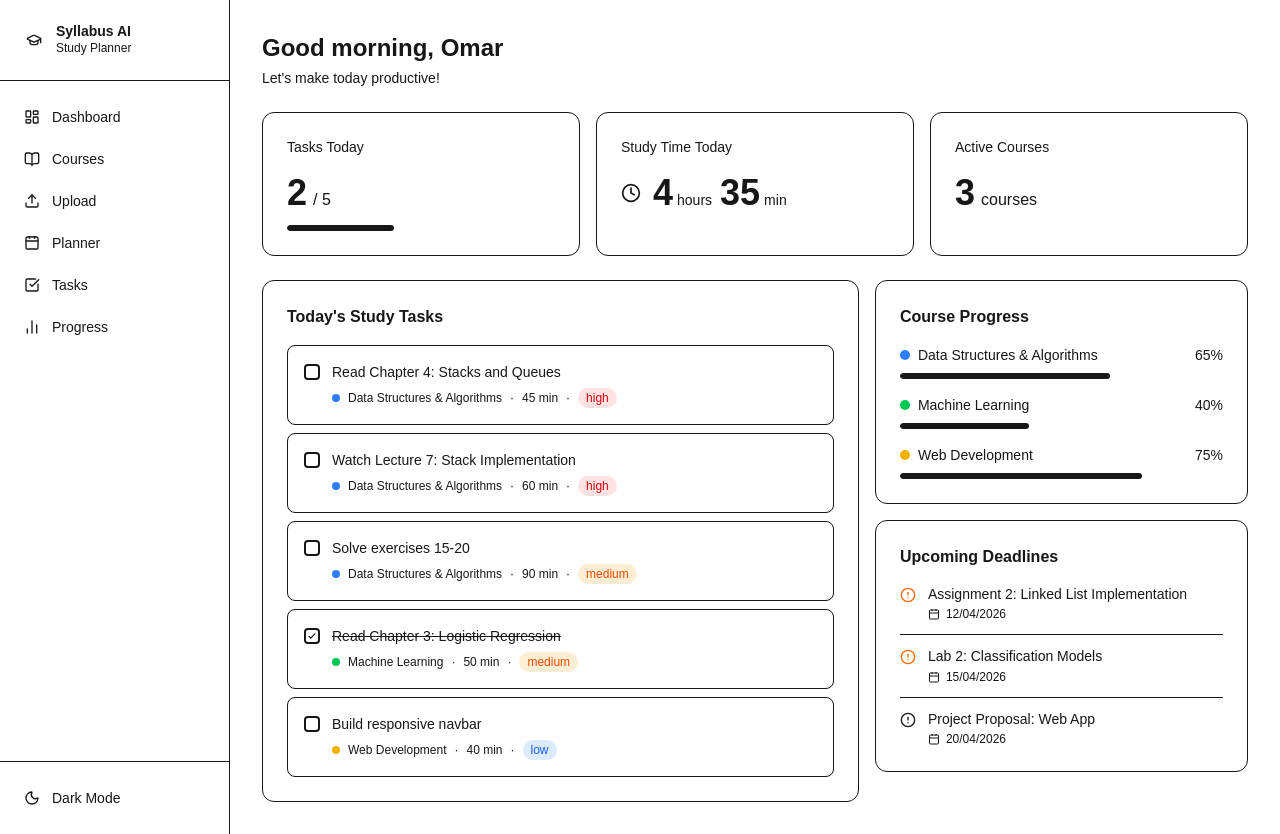
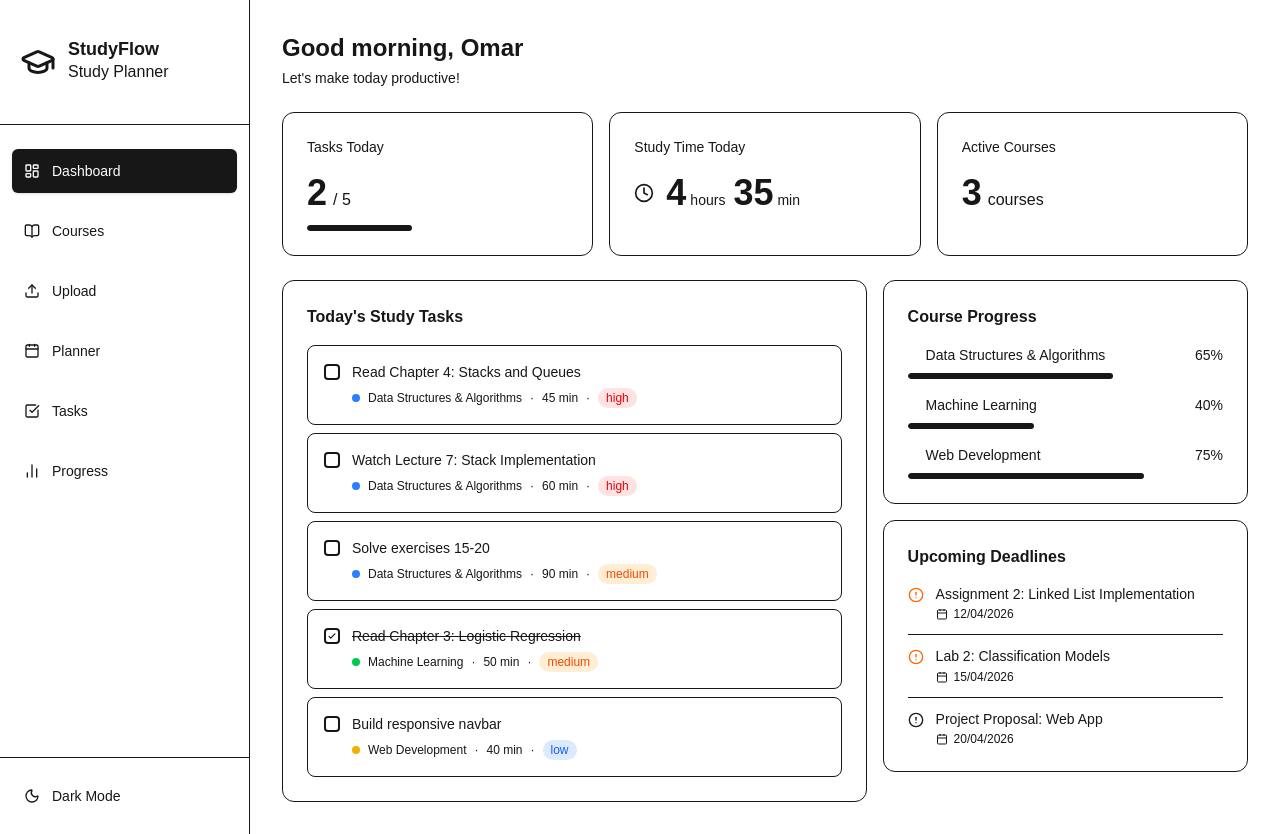
Before and after one commit to omar-z-z/StudyFlow, a Next.js app in the folder frontend/: page / in a window 1280 px wide. Built offline with nearby package versions, Linux system fonts and the light colour scheme.

Commit message:
Refactor dashboard layout and sidebar components; integrate navigation items and improve button styles

```diff
--- a/frontend/app/(root)/layout.tsx
+++ b/frontend/app/(root)/layout.tsx
@@ -1,12 +1,12 @@
-// import Sidebar from "@/components/Sidebar";
+import Sidebar from "@/components/Sidebar";
 import React from "react";
 
 const MainLayout = ({ children }: { children: React.ReactNode }) => {
   return (
-    <>
-      {/* <Sidebar /> */}
+    <div className="flex min-h-screen bg-background">
+      <Sidebar />
       {children}
-    </>
+    </div>
   );
 };
 
--- a/frontend/app/(root)/page.tsx
+++ b/frontend/app/(root)/page.tsx
@@ -3,15 +3,9 @@ import DashboardHeader from "@/components/Dashboard/DashboardHeader";
 import StatsCard from "@/components/Dashboard/StatsCard";
 import TasksList from "@/components/Dashboard/TasksList";
 import UpcomingDeadlines from "@/components/Dashboard/UpcomingDeadlines";
-import Sidebar from "@/components/Sidebar";
 
 export default function DashboardPage() {
   return (
-    <div className="flex min-h-screen bg-background">
-      {/* Sidebar */}
-      <Sidebar />
-
-      {/* Main Content */}
     <main className="flex-1 overflow-auto px-8 py-8">
       {/* Header */}
       <DashboardHeader name="Omar" />
@@ -30,11 +24,7 @@ export default function DashboardPage() {
           hours={4}
           minutes={35}
         />
-          <StatsCard
-            title="Active Courses"
-            type="courses"
-            coursesCount={3}
-          />
+        <StatsCard title="Active Courses" type="courses" coursesCount={3} />
       </div>
 
       {/* Bottom Two-Column Layout */}
@@ -51,6 +41,5 @@ export default function DashboardPage() {
         </div>
       </div>
     </main>
-    </div>
   );
 }
--- a/frontend/components/Dashboard/CourseProgress.tsx
+++ b/frontend/components/Dashboard/CourseProgress.tsx
@@ -1,26 +1,4 @@
-interface Course {
-  name: string;
-  color: string;
-  progress: number;
-}
-
-const courses: Course[] = [
-  {
-    name: "Data Structures & Algorithms",
-    color: "bg-blue-500",
-    progress: 65,
-  },
-  {
-    name: "Machine Learning",
-    color: "bg-green-500",
-    progress: 40,
-  },
-  {
-    name: "Web Development",
-    color: "bg-yellow-500",
-    progress: 75,
-  },
-];
+import { courses } from "@/lib/dummy-data";
 
 export default function CourseProgress() {
   return (
--- a/frontend/components/Sidebar.tsx
+++ b/frontend/components/Sidebar.tsx
@@ -1,49 +1,53 @@
 "use client";
 
-import { useState } from "react";
+import { useEffect, useState } from "react";
 import {
-  LayoutDashboard,
-  BookOpen,
-  Upload,
-  Calendar,
-  CheckSquare,
-  BarChart2,
   Moon,
   Sun,
   GraduationCap,
 } from "lucide-react";
-
-const navItems = [
-  { label: "Dashboard", icon: LayoutDashboard, href: "#" },
-  { label: "Courses", icon: BookOpen, href: "#" },
-  { label: "Upload", icon: Upload, href: "#" },
-  { label: "Planner", icon: Calendar, href: "#" },
-  { label: "Tasks", icon: CheckSquare, href: "#" },
-  { label: "Progress", icon: BarChart2, href: "#" },
-];
+import Link from "next/link";
+import { usePathname } from "next/navigation";
+import { Button } from "./basicComponents/button";
+import navItems from "@/lib/sidebarNavItems";
 
 export default function Sidebar() {
-  const [active, setActive] = useState("Dashboard");
+  // "Dashboard" is the default active page
+  // const [active, setActive] = useState("Dashboard");
+  const pathname = usePathname();
+
+  // Read system preference on first load so the icon matches reality
   const [darkMode, setDarkMode] = useState(false);
 
+  useEffect(() => {
+    const isDark = document.documentElement.classList.contains("dark");
+    setDarkMode(isDark);
+  }, []);
+
   const toggleDark = () => {
-    setDarkMode((prev) => !prev);
-    document.documentElement.classList.toggle("dark");
+    const html = document.documentElement;
+    if (html.classList.contains("dark")) {
+      html.classList.remove("dark");
+      setDarkMode(false);
+    } else {
+      html.classList.add("dark");
+      setDarkMode(true);
+    }
   };
 
   return (
-    <aside className="flex flex-col w-[230px] min-h-screen bg-background border-r border-border shrink-0">
+    <aside className="flex flex-col w-[250px] min-h-screen bg-background border-r border-border shrink-0">
       {/* Logo */}
-      <div className="px-5 py-6 border-b border-border">
-        <div className="flex items-center gap-2">
-          <div className="w-7 h-7 rounded-md bg-primary flex items-center justify-center">
-            <GraduationCap className="w-4 h-4 text-primary-foreground" />
+      <div className="px-5 py-10 border-b border-border">
+        <div className="flex items-center gap-3">
+          <div className="w-9 h-9 rounded-lg bg-primary flex items-center justify-center shrink-0">
+            <GraduationCap className="w-10 h-10 text-primary-foreground" />
           </div>
           <div>
-            <p className="text-sm font-semibold text-foreground leading-none">
-              Syllabus AI
+            <p className="text-lg font-semibold text-foreground leading-none">
+              StudyFlow
             </p>
-            <p className="text-xs text-muted-foreground mt-0.5">
+            <p className="text-base text-muted-foreground mt-0.5">
               Study Planner
             </p>
           </div>
@@ -51,43 +55,42 @@ export default function Sidebar() {
       </div>
 
       {/* Nav Items */}
-      <nav className="flex-1 px-3 py-4 space-y-0.5">
+      <nav className="flex-1 px-3 py-4 space-y-1 overflow-y-auto">
         {navItems.map(({ label, icon: Icon, href }) => {
-          const isActive = active === label;
+          const isActive =
+            href === "/" ? pathname === href : pathname.startsWith(href);
+
           return (
-            <a
-              key={label}
-              href={href}
-              onClick={(e) => {
-                e.preventDefault();
-                setActive(label);
-              }}
-              className={`flex items-center gap-3 px-3 py-2.5 rounded-lg text-sm transition-all duration-150 ${
-                isActive
-                  ? "bg-primary text-primary-foreground font-medium"
-                  : "text-muted-foreground hover:bg-accent hover:text-accent-foreground"
-              }`}
-            >
-              <Icon className="w-4 h-4 shrink-0" />
-              {label}
-            </a>
+            <Link key={label} href={href}>
+              <Button
+                size="default"
+                variant={isActive ? "opposite" : "default"}
+                className={`w-full justify-start gap-3 text-base rounded-lg my-2 ${
+                  isActive ? "shadow-sm" : "text-muted-foreground"
+                }`}
+              >
+                <Icon className="w-10 h-10 shrink-0" />
+                {label}
+              </Button>
+            </Link>
           );
         })}
       </nav>
 
       {/* Dark Mode Toggle */}
       <div className="px-3 py-4 border-t border-border">
-        <button
+        <Button
           onClick={toggleDark}
-          className="flex items-center gap-3 px-3 py-2.5 rounded-lg text-sm text-muted-foreground hover:bg-accent hover:text-accent-foreground transition-all duration-150 w-full"
+          variant="ghost"
+          className="w-full justify-start gap-3 text-base text-muted-foreground"
         >
           {darkMode ? (
-            <Sun className="w-4 h-4 shrink-0" />
+            <Sun className="w-5 h-5 shrink-0" />
           ) : (
-            <Moon className="w-4 h-4 shrink-0" />
+            <Moon className="w-5 h-5 shrink-0" />
           )}
           {darkMode ? "Light Mode" : "Dark Mode"}
-        </button>
+        </Button>
       </div>
     </aside>
   );
--- a/frontend/components/basicComponents/button.tsx
+++ b/frontend/components/basicComponents/button.tsx
@@ -1,6 +1,6 @@
 import * as React from "react";
 
-type ButtonVariant = "default" | "destructive" | "outline" | "secondary" | "ghost" | "link";
+type ButtonVariant = "default" | "destructive" | "outline" | "secondary" | "ghost" | "link" | "opposite";
 type ButtonSize = "default" | "sm" | "lg" | "icon";
 
 interface ButtonProps extends React.ButtonHTMLAttributes<HTMLButtonElement> {
@@ -9,19 +9,20 @@ interface ButtonProps extends React.ButtonHTMLAttributes<HTMLButtonElement> {
 }
 
 const variantClasses: Record<ButtonVariant, string> = {
-  default: "bg-primary text-primary-foreground hover:bg-primary/90",
+  default: "bg-primary text-primary-foreground hover:bg-foreground/10",
   destructive: "bg-destructive text-white hover:bg-destructive/90 focus-visible:ring-destructive/20 dark:focus-visible:ring-destructive/40 dark:bg-destructive/60",
   outline: "border bg-background text-foreground hover:bg-accent hover:text-accent-foreground dark:bg-input/30 dark:border-input dark:hover:bg-input/50",
   secondary: "bg-secondary text-secondary-foreground hover:bg-secondary/80",
   ghost: "hover:bg-accent hover:text-accent-foreground dark:hover:bg-accent/50",
   link: "text-primary underline-offset-4 hover:underline",
+  opposite: "bg-foreground text-background hover:bg-foreground/90",
 };
 
 const sizeClasses: Record<ButtonSize, string> = {
-  default: "h-9 px-4 py-2 has-[>svg]:px-3",
-  sm: "h-8 rounded-md gap-1.5 px-3 has-[>svg]:px-2.5",
-  lg: "h-10 rounded-md px-6 has-[>svg]:px-4",
-  icon: "size-9 rounded-md",
+  default: "h-11 px-4 py-2 has-[>svg]:px-3",
+  sm: "h-9 rounded-md gap-1.5 px-3 has-[>svg]:px-2.5",
+  lg: "h-11 rounded-md px-6 has-[>svg]:px-4",
+  icon: "size-10 rounded-md",
 };
 
 export function Button({ className = "", variant = "default", size = "default", ...props }: ButtonProps) {
--- /dev/null
+++ b/frontend/lib/sidebarNavItems.tsx
@@ -0,0 +1,18 @@
+import { BookOpen, Calendar, CheckSquare, LayoutDashboard, Upload, BarChart2 } from "lucide-react";
+
+export interface NavItem {
+  label: string;
+  icon: React.ComponentType<{ className?: string }>;
+  href: string;
+}
+
+const navItems = [
+  { label: "Dashboard", icon: LayoutDashboard, href: "/" },
+  { label: "Courses", icon: BookOpen, href: "/courses" },
+  { label: "Upload", icon: Upload, href: "/upload" },
+  { label: "Planner", icon: Calendar, href: "/planner" },
+  { label: "Tasks", icon: CheckSquare, href: "/tasks" },
+  { label: "Progress", icon: BarChart2, href: "/progress" },
+];
+
+export default navItems;
```
Also changed, not shown: frontend/styles/tailwind.css (line endings or trailing spaces). Lines whose indentation alone changed are shown as unchanged.
